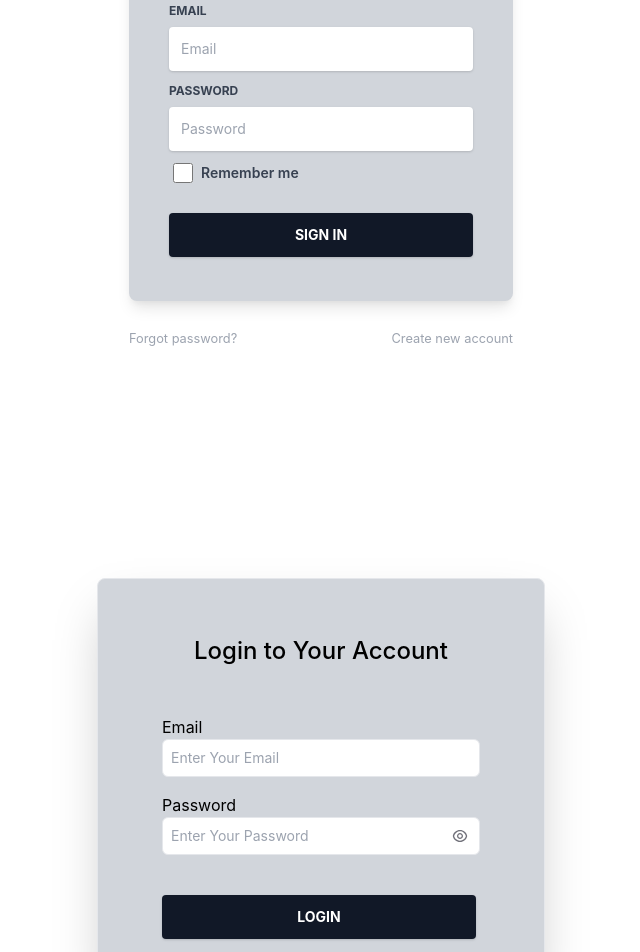
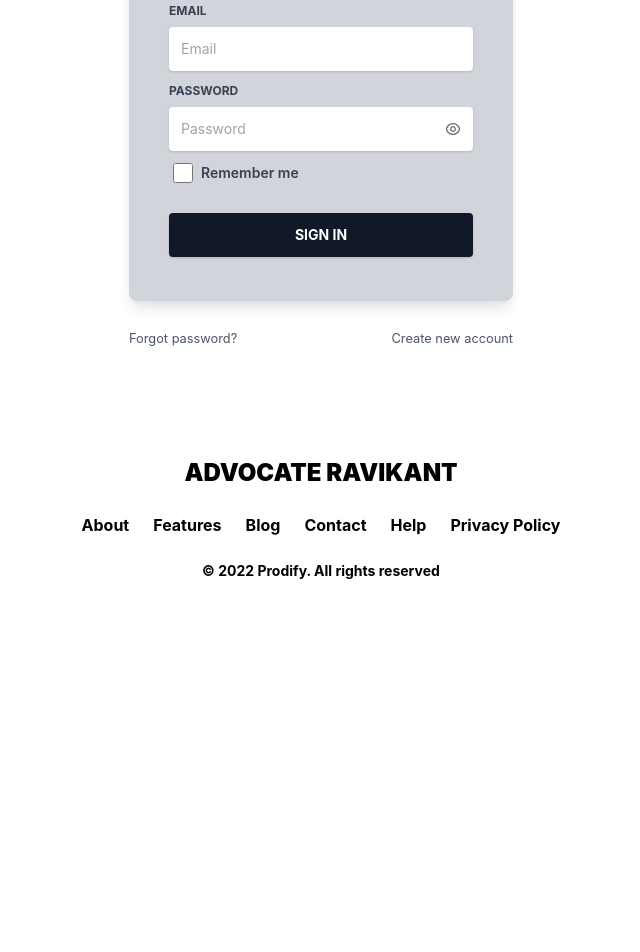
Before and after one commit to kumarpankaj28/Advocate_Website, a React (Create React App) app: page /signIn in a window 1280 px wide. Shown: the part 300-1252 px from the top of the page, without its empty margins (319-959 px from the left). After the commit the page ends 969 px from the top, so only its background shows below. Built offline with nearby package versions, Linux system fonts and the light colour scheme.

Commit message:
complete Login and Sign page

```diff
--- a/src/App.js
+++ b/src/App.js
@@ -14,6 +14,7 @@
 import Header from "./components/Header/Header";
 import Footer from "./components/Footer/Footer";
 import LoginPage from "./components/LoginPage/LoginPage";
+import SignUp from "./components/LoginPage/SignUp";
 
 
 function App() {
@@ -27,6 +28,7 @@
           <Route path="/blog" element={<Blog/>} />
           <Route path="/contact" element={<Contact/>} />
           <Route path="/signIn" element={<LoginPage/>} />
+          <Route path="/signUp" element={<SignUp/>} />
           <Route path="*" element={<Error/>} />
         </Routes>
           <Footer/>
--- a/src/components/LoginPage/LoginPage.js
+++ b/src/components/LoginPage/LoginPage.js
@@ -1,5 +1,6 @@
 import React from "react";
-import Login from "./Login";
+// import SignUp from "./SignUp";
+import { Link } from "react-router-dom";
 
 export default function LoginPage() {
   return (
@@ -90,12 +91,28 @@
                         >
                           Password
                         </label>
+                        <div className="relative flex items-center justify-center">
                           <input
                             type="password"
                             className="border-0 px-3 py-3 placeholder-gray-400 text-gray-700 bg-white rounded text-sm shadow focus:outline-none focus:ring w-full"
                             placeholder="Password"
                             style={{ transition: "all .15s ease" }}
                           />
+                          <div className="absolute right-0 mr-3 cursor-pointer">
+                            <svg
+                              width={16}
+                              height={16}
+                              viewBox="0 0 16 16"
+                              fill="none"
+                              xmlns="http://www.w3.org/2000/svg"
+                            >
+                              <path
+                                d="M7.99978 2C11.5944 2 14.5851 4.58667 15.2124 8C14.5858 11.4133 11.5944 14 7.99978 14C4.40511 14 1.41444 11.4133 0.787109 8C1.41378 4.58667 4.40511 2 7.99978 2ZM7.99978 12.6667C9.35942 12.6664 10.6787 12.2045 11.7417 11.3568C12.8047 10.509 13.5484 9.32552 13.8511 8C13.5473 6.67554 12.8031 5.49334 11.7402 4.64668C10.6773 3.80003 9.35864 3.33902 7.99978 3.33902C6.64091 3.33902 5.32224 3.80003 4.25936 4.64668C3.19648 5.49334 2.45229 6.67554 2.14844 8C2.45117 9.32552 3.19489 10.509 4.25787 11.3568C5.32085 12.2045 6.64013 12.6664 7.99978 12.6667ZM7.99978 11C7.20413 11 6.44106 10.6839 5.87846 10.1213C5.31585 9.55871 4.99978 8.79565 4.99978 8C4.99978 7.20435 5.31585 6.44129 5.87846 5.87868C6.44106 5.31607 7.20413 5 7.99978 5C8.79543 5 9.55849 5.31607 10.1211 5.87868C10.6837 6.44129 10.9998 7.20435 10.9998 8C10.9998 8.79565 10.6837 9.55871 10.1211 10.1213C9.55849 10.6839 8.79543 11 7.99978 11ZM7.99978 9.66667C8.4418 9.66667 8.86573 9.49107 9.17829 9.17851C9.49085 8.86595 9.66644 8.44203 9.66644 8C9.66644 7.55797 9.49085 7.13405 9.17829 6.82149C8.86573 6.50893 8.4418 6.33333 7.99978 6.33333C7.55775 6.33333 7.13383 6.50893 6.82126 6.82149C6.5087 7.13405 6.33311 7.55797 6.33311 8C6.33311 8.44203 6.5087 8.86595 6.82126 9.17851C7.13383 9.49107 7.55775 9.66667 7.99978 9.66667Z"
+                                fill="#71717A"
+                              />
+                            </svg>
+                          </div>
+                        </div>
                       </div>
                       <div>
                         <label className="inline-flex items-center cursor-pointer">
@@ -128,7 +145,7 @@
                     <a
                       href="#pablo"
                       onClick={(e) => e.preventDefault()}
-                      className="text-gray-400"
+                      className="text-gray-600"
                     >
                       <small>Forgot password?</small>
                     </a>
@@ -137,9 +154,9 @@
                     <a
                       href="#pablo"
                       onClick={(e) => e.preventDefault()}
-                      className="text-gray-400"
+                      className="text-gray-600"
                     >
-                      <small>Create new account</small>
+                      <small><Link to="/signUp">Create new account</Link></small>
                     </a>
                   </div>
                 </div>
@@ -147,9 +164,6 @@
             </div>
           </div>
         </section>
-        <section className="relative pt-8 w-full h-full">
-          <Login />
-        </section>
       </div>
     </div>
   );
--- a/src/components/LoginPage/Login.js
+++ b/src/components/LoginPage/SignUp.js
@@ -1,6 +1,6 @@
 import React from "react";
 
-export default function Login() {
+export default function SignUp() {
   // const Login = () => {
   //     const handleFormSubmit = (e) => {
   //         e.preventDefault();
@@ -15,9 +15,18 @@
       <div className="flex h-screen bg-white p-8 text-center">
         <div className="w-full max-w-md m-auto bg-gray-300 rounded-lg border shadow-2xl py-10 px-16">
           <h1 className="text-2xl font-medium text-primary mt-4 mb-12 text-center">
-            Login to Your Account
+            Signup to Your Account
           </h1>
           <form>
+            <div className="text-justify">
+              <label htmlFor="email">Name</label>
+              <input
+                type="name"
+                className={`w-full p-2 text-primary border rounded-md outline-none text-sm transition duration-150 ease-in-out mb-4`}
+                id="name"
+                placeholder="Enter Your Name"
+              />
+            </div>
             <div className="text-justify">
               <label htmlFor="email">Email</label>
               <input
@@ -53,10 +62,8 @@
               </div>
             </div>
             <div className="flex justify-center items-center mt-6">
-              <button
-                 className="bg-gray-900 text-white active:bg-gray-700 text-sm font-bold uppercase px-6 py-3 rounded shadow hover:shadow-lg outline-none focus:outline-none mr-1 mb-1 w-full"
-              >
-                Login
+              <button className="bg-gray-900 text-white active:bg-gray-700 text-sm font-bold uppercase px-6 py-3 rounded shadow hover:shadow-lg outline-none focus:outline-none mr-1 mb-1 w-full">
+                Signup
               </button>
             </div>
           </form>
```
Also changed, not shown: src/views/Contact/Contact.js (+12 -0 lines). Lines whose indentation alone changed are shown as unchanged.
